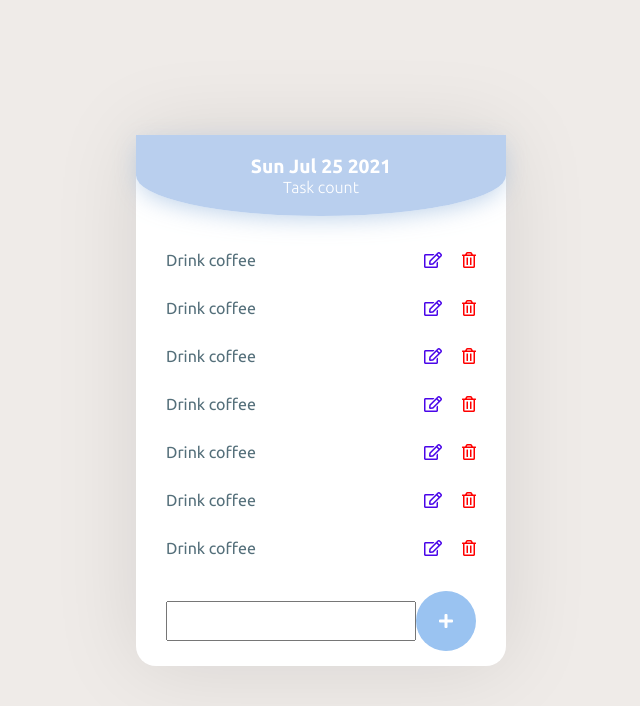
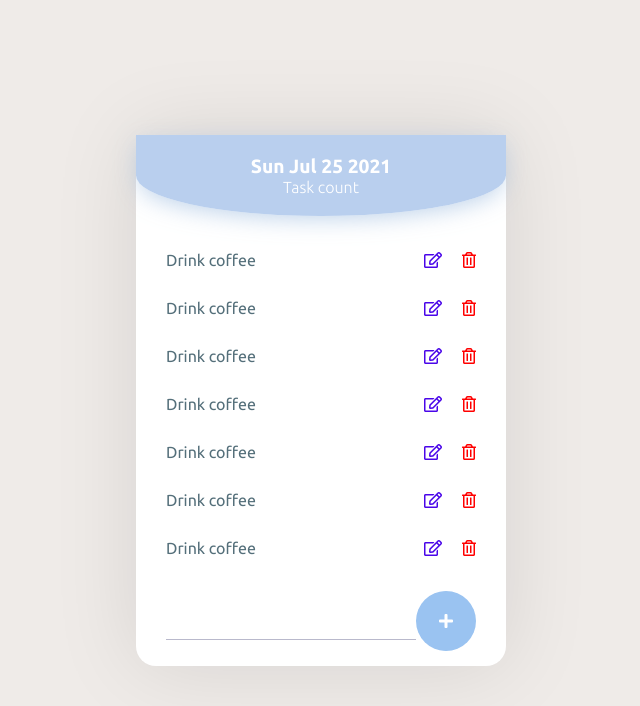
Before and after one commit to Jisan-mia/ptcCrud, a React (Create React App) app: page / in a window 1280 px wide. Shown: the top 706 px of the page, without its empty margins (319-959 px from the left). Built offline with nearby package versions, Linux system fonts and the light colour scheme.

Commit message:
ui design doen

```diff
--- a/src/Scss/components/_addTodo.scss
+++ b/src/Scss/components/_addTodo.scss
@@ -4,9 +4,10 @@ form {
 	input {
 		width: 100%;
 		padding: 10px;
-		border: 2px 5px 3px 1px solid gray;
+		border: none;
+		border-bottom: 0.4px solid rgba(130, 130, 165, 0.562);
 		outline: none;
-		font-size: 0.9rem;
+		font-size: 1rem;
 		color: $colorPrimary;
 	}
 	i.fas.fa-plus {
```
